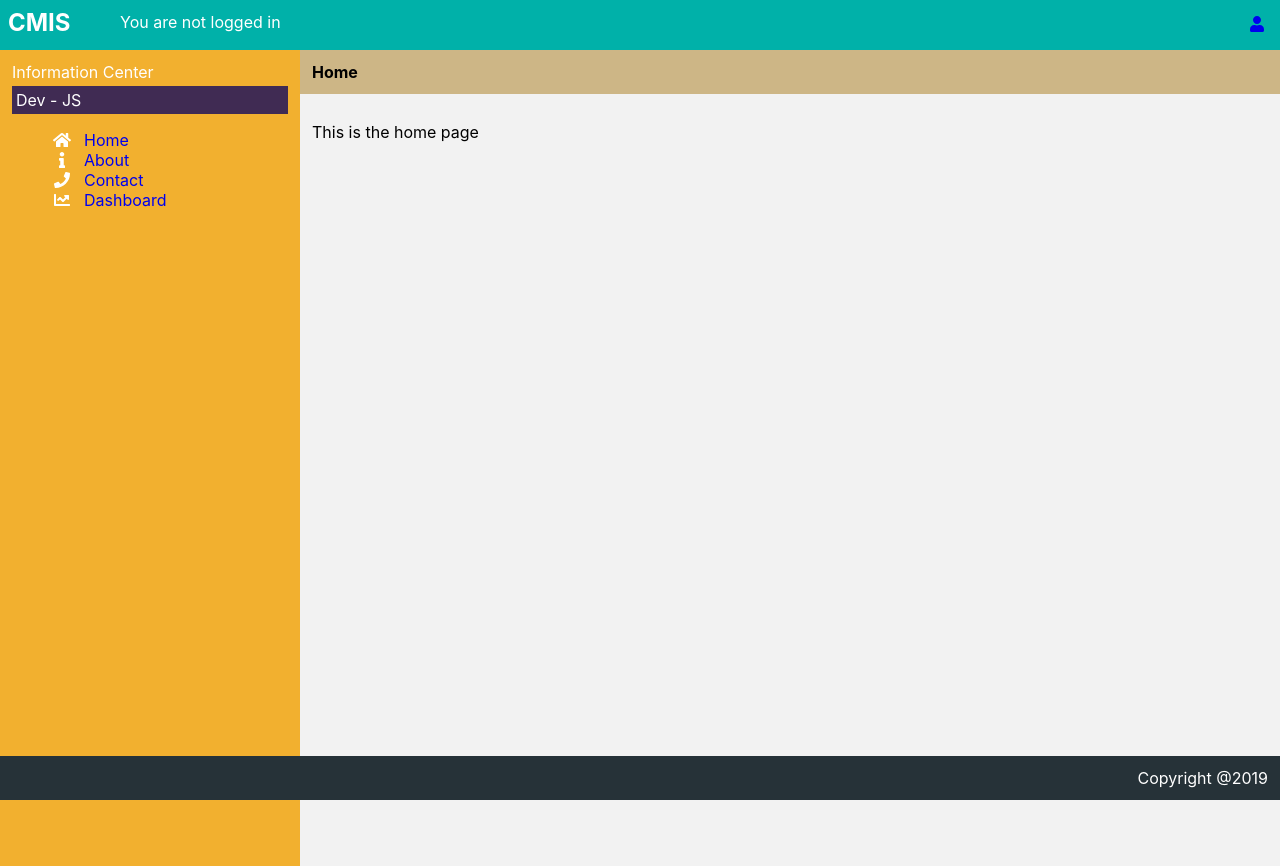
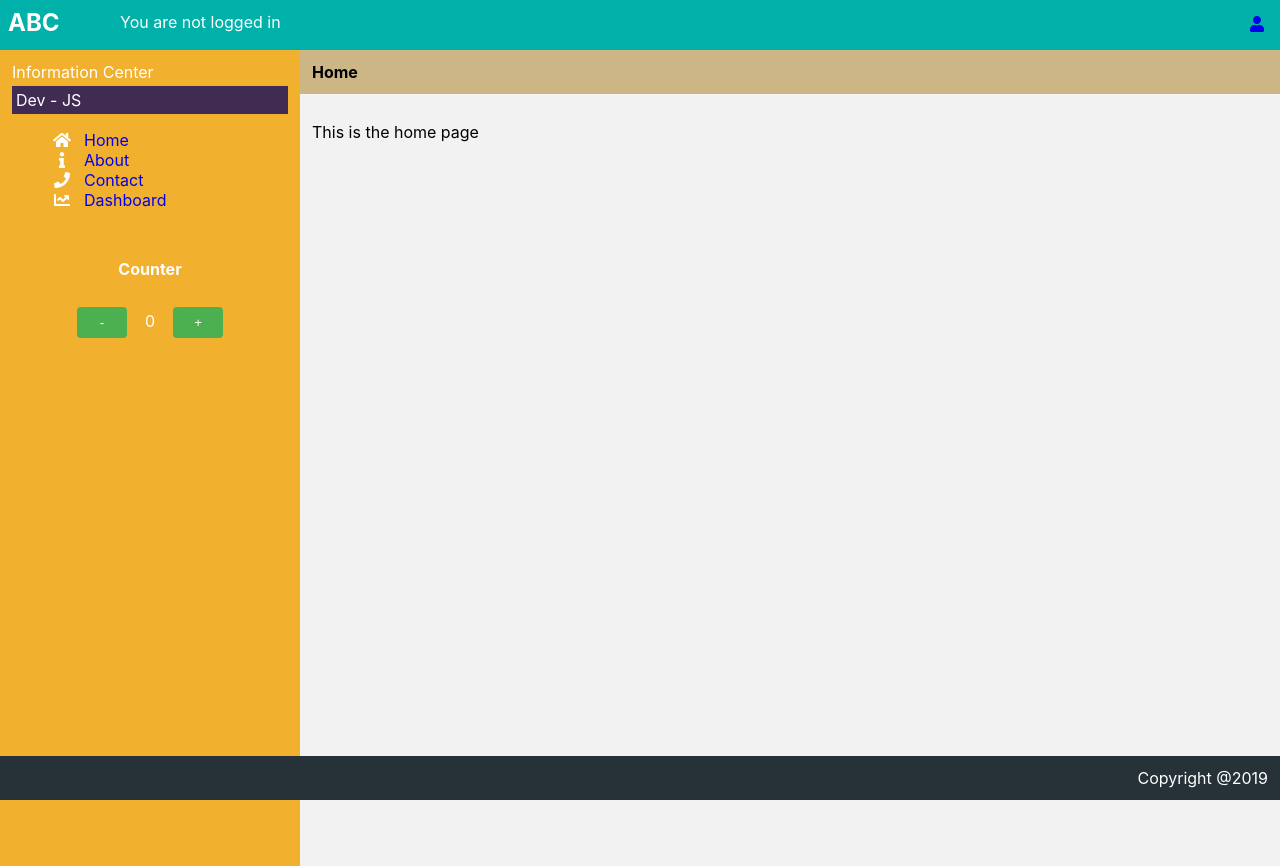
Before and after one commit to anaszakaria/react-app, a React (Create React App) app: page / in a window 1280 px wide. Built offline with nearby package versions, Linux system fonts and the light colour scheme.

Commit message:
Added react-redux and created Counter component

```diff
--- a/package.json
+++ b/package.json
@@ -12,8 +12,10 @@
         "query-string": "^6.8.3",
         "react": "^16.10.2",
         "react-dom": "^16.10.2",
+        "react-redux": "^7.1.1",
         "react-router-dom": "^5.1.2",
         "react-scripts": "3.2.0",
+        "redux": "^4.0.4",
         "source-map-explorer": "^2.1.0"
     },
     "scripts": {
--- a/src/components/AppHeader.js
+++ b/src/components/AppHeader.js
@@ -6,7 +6,7 @@ import theme from 'config/theme'
 function AppHeader({ user }) {
     return (
         <header style={styles.container}>
-            <MainTitle title="CMIS" />
+            <MainTitle title="ABC" />
             <LoginNav />
             <LogInStatus user={user} />
         </header>
--- /dev/null
+++ b/src/components/Counter.js
@@ -0,0 +1,52 @@
+import React from 'react'
+
+class Counter extends React.Component {
+    constructor(props) {
+        super(props)
+        this.state = {
+            count: 0
+        }
+    }
+
+    increment = () => {
+        this.setState({
+            count: this.state.count + 1
+        })
+    }
+
+    decrement = () => {
+        this.setState({
+            count: this.state.count - 1
+        })
+    }
+
+    render() {
+        return (
+            <div style={styles.container}>
+                <h4>Counter</h4>
+                <div>
+                    <button style={styles.button} onClick={this.decrement}>-</button>
+                    <span style={styles.number}>{this.state.count}</span>
+                    <button style={styles.button} onClick={this.increment}>+</button>
+                </div>
+            </div>
+        )
+    }
+}
+
+export default Counter
+
+const styles = {
+    container: {
+        padding: '12px',
+        textAlign: 'center'
+    },
+    button: {
+        display: 'inline',
+        width: '50px',
+        margin: '6px'
+    },
+    number: {
+        margin: '12px'
+    }
+}
--- a/src/components/LeftPanel.js
+++ b/src/components/LeftPanel.js
@@ -2,6 +2,7 @@ import React, { Component } from 'react'
 import { Link } from 'react-router-dom'
 import { FontAwesomeIcon } from '@fortawesome/react-fontawesome'
 import theme from 'config/theme'
+import Counter from 'components/Counter'
 
 export default class LeftPanel extends Component {
     constructor(props) {
@@ -41,6 +42,7 @@ export default class LeftPanel extends Component {
                         })
                     }
                 </ul>
+                <Counter />
             </section>
         )
     }
@@ -80,7 +82,7 @@ const styles = {
         paddingBottom: '4px'
     },
     infoContainer: {
-        background: '#402B53',
+        background: theme.accentPurple3,
         padding: '4px'
     },
     icons: {
--- a/src/index.js
+++ b/src/index.js
@@ -1,13 +1,25 @@
-import React from 'react';
-import ReactDOM from 'react-dom';
-import 'modules/fontawesome';
-import 'assets/css/app.css';
-import App from './App';
-import * as serviceWorker from './serviceWorker';
+import React from 'react'
+import ReactDOM from 'react-dom'
+import 'modules/fontawesome'
+import 'assets/css/app.css'
+import App from './App'
+import * as serviceWorker from './serviceWorker'
+import { createStore } from 'redux'
 
-ReactDOM.render(<App />, document.getElementById('root'));
+const initialState = {
+    count: 0
+}
+
+function reducer(state = initialState, action) {
+    console.log('reducer', state, action)
+    return state
+}
+
+const store = createStore(reducer)
+
+ReactDOM.render(<App />, document.getElementById('root'))
 
 // If you want your app to work offline and load faster, you can change
 // unregister() to register() below. Note this comes with some pitfalls.
 // Learn more about service workers: https://bit.ly/CRA-PWA
-serviceWorker.unregister();
+serviceWorker.unregister()
```
Also changed, not shown: src/store/createStore.js (added), 1 other file (tests, documents, lock files or other folders).
